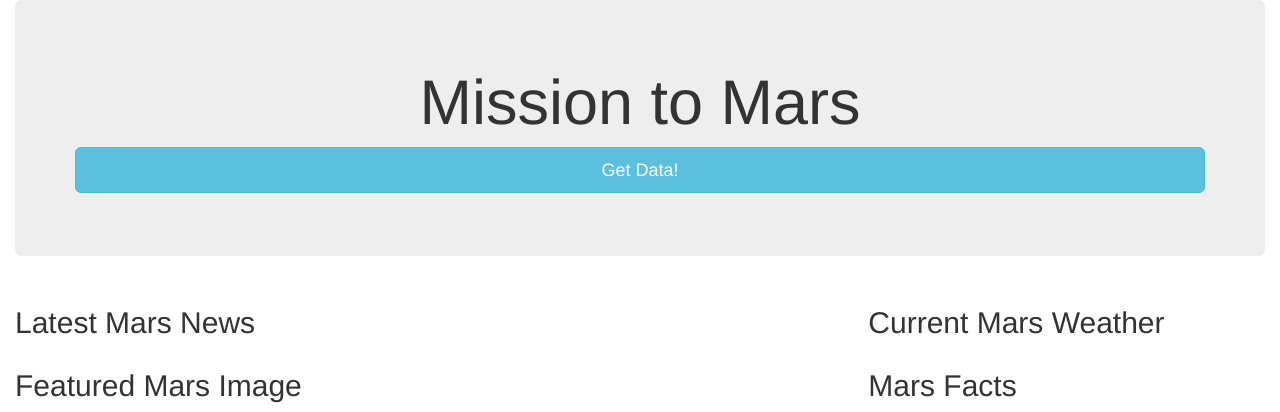
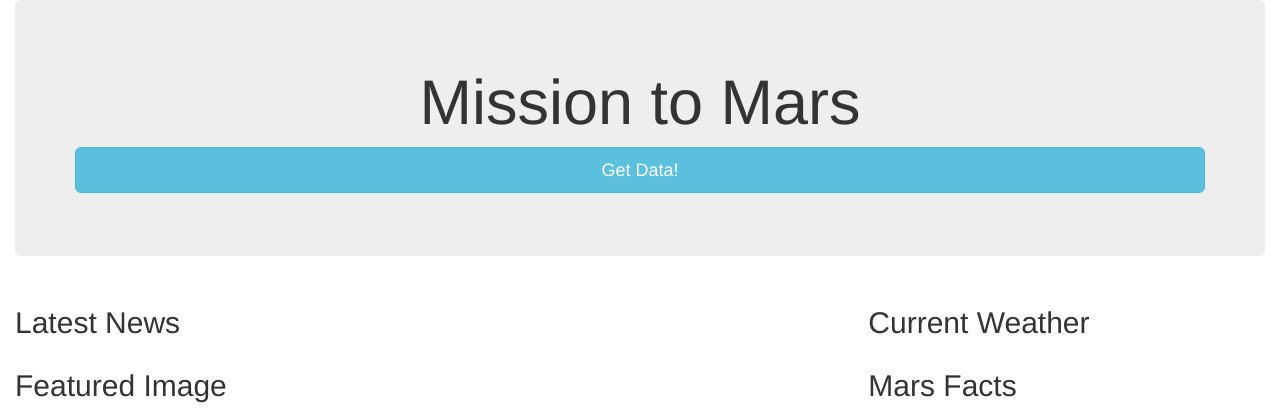
Before and after one commit to jackrapp/scrape_mongo, a Flask app: page / in a window 1280 px wide. Shown: the top 412 px of the page. Run offline with Flask 2, Linux system fonts and the light colour scheme; data that the repository does not hold is empty; some libraries are stand-ins or nearby versions.

Commit message:
final html

```diff
--- a/templates/index.html
+++ b/templates/index.html
@@ -18,14 +18,14 @@
 
         <div class="row">
             <!-- Mars news -->
-            <div class="col-md-8">
-                <h2>Latest Mars News</h2>
-                <lede> {{ mars_facts['headline'] }} </lede>
+            <div class="col-md-8 col-sm-6">
+                <h2>Latest News</h2>
+                <h4> {{ mars_facts['headline'] }} </h4>
                 <p> {{ mars_facts['article'] }}  </p>
             </div>
             <!-- Mars weather -->
-            <div class="col-md-4">
-                <h2>Current Mars Weather</h2>
+            <div class="col-md-4 col-sm-6">
+                <h2>Current Weather</h2>
                 <p> {{ mars_facts['mars_weather'] }} </p>
             </div>
         </div> <!-- /weather and news row-->
@@ -33,7 +33,7 @@
         <div class="row">
             <!-- Mars image -->
             <div class="col-md-8">
-                <h2>Featured Mars Image</h2>
+                <h2>Featured Image</h2>
                 <img src="{{ mars_facts['featured_image'] }}" alt='featured_image' class="img-thumbnail">
             </div>
             <!-- Mars table -->
@@ -47,7 +47,7 @@
 
         <!-- Mars hemispheres -->
         <div class="row">
-            <div class="col-md-12" style="background-color: #f8f8f8">
+            <div class="col-md-12">
                 <h3 class="text-center">Mars Hemispheres</h3>
                 <hr>
 
```
